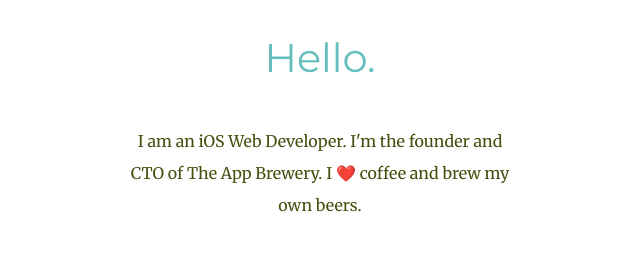
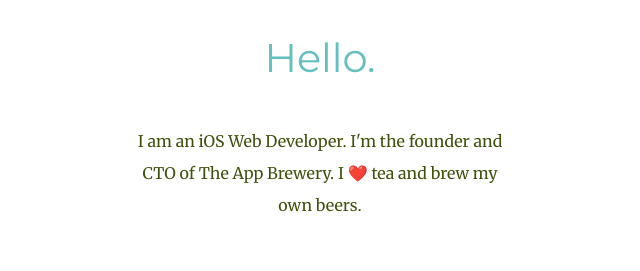
Before and after one commit to fsarso/cv, a plain HTML site: page index.html in a window 1280 px wide. Shown: the part 1120-1391 px from the top of the page, 320-960 px from the left. Drawn offline with Linux system fonts and the light colour scheme.

Commit message:
Update index.html

```diff
--- a/index.html
+++ b/index.html
@@ -25,7 +25,7 @@
       <div class="profile">
         <img src="images/angela.png" alt="">
         <h2>Hello.</h2>
-        <p class="intro">I am an iOS Web Developer. I'm the founder and CTO of The App Brewery. I ❤️ coffee and brew my own beers.</p>
+        <p class="intro">I am an iOS Web Developer. I'm the founder and CTO of The App Brewery. I ❤️ tea and brew my own beers.</p>
       </div>
       <hr>
 
```
